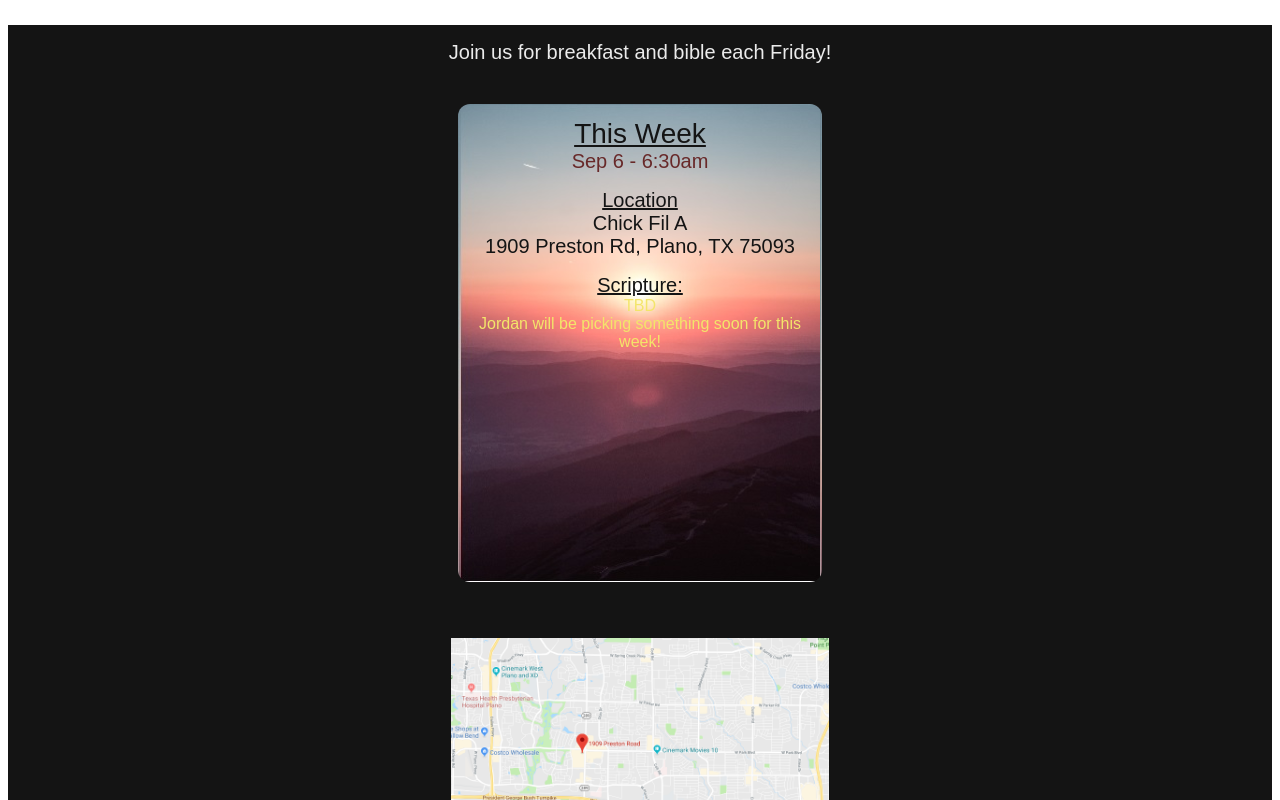
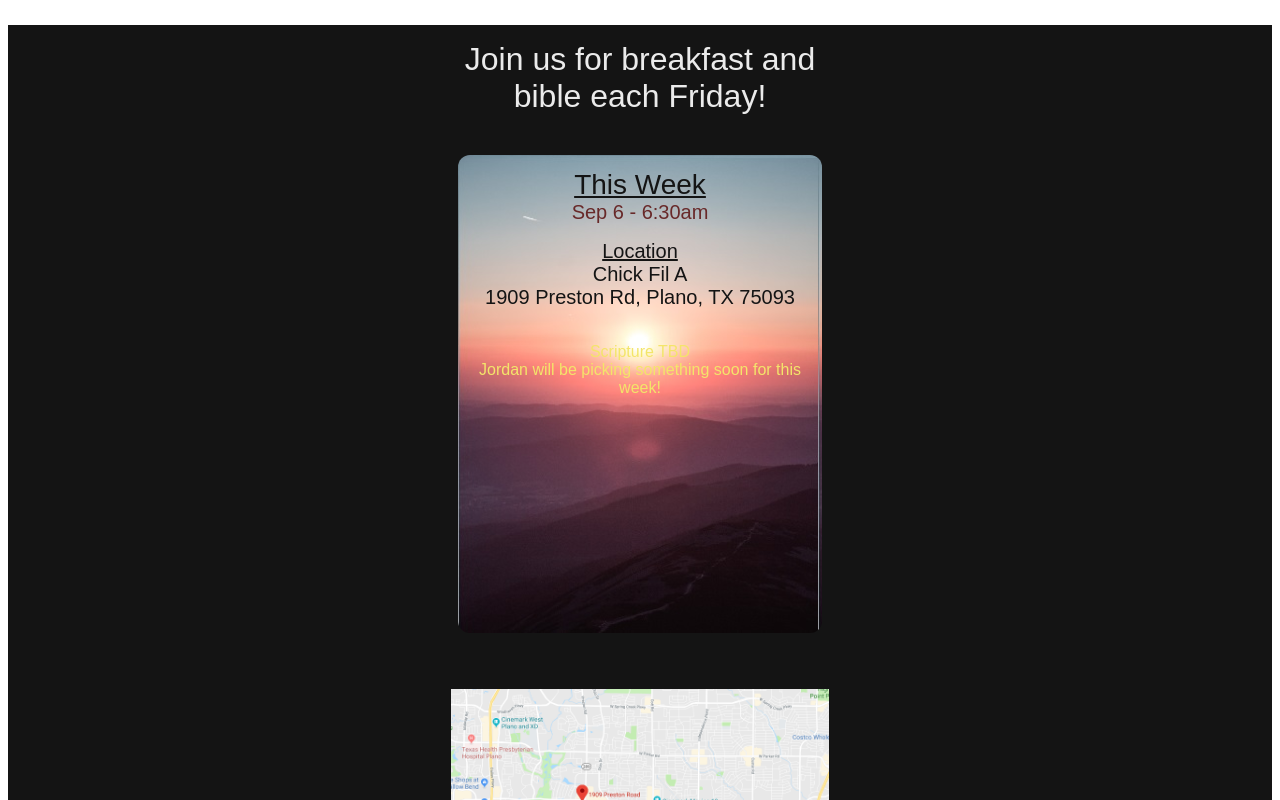
Before and after one commit to bransonsmith/FridayBreakfast, an Angular app: page / in a window 1280 px wide. Shown: the top 800 px of the page. Built offline with nearby package versions, Linux system fonts and the light colour scheme; a web font is replaced by a local one.

Commit message:
clean up

```diff
--- a/src/app/app.component.css
+++ b/src/app/app.component.css
@@ -24,6 +24,8 @@ html {
     color: white;
 }
 
+
+
 .container {
     max-width: 450px;
     margin: 25px auto;
@@ -37,6 +39,10 @@ html {
     color: var(--light);
     margin-top: 0px;
     padding-top: 16px;
+}
+
+.first-line {
+    font-size: 32px;
 }
 
 .footer {
@@ -82,6 +88,7 @@ li {
 .scripture {
     font-size: 16px;
     color: #f3e56a;
+    padding-top: 34px;
 }
 
 .subscript {
--- a/src/app/app.component.html
+++ b/src/app/app.component.html
@@ -9,14 +9,14 @@
   <div class="mobile-container">
     <div class="container">
       <div class="content">
-          Join us for breakfast and bible each Friday!
+          <div class="first-line">Join us for breakfast and bible each Friday!</div>
 
           <div class="this-week">
             <div class="title">This Week</div>
             <div class="time">Sep 6 - 6:30am</div>
             <div class="precol">Location</div> Chick Fil A <br>1909 Preston Rd, Plano, TX 75093
-            <div class="precol">Scripture:</div><div class="scripture">TBD</div>
-              <div class="scripture"> Jordan will be picking something soon for this week!
+            <div class="scripture">Scripture TBD <br>
+              Jordan will be picking something soon for this week!
             </div>
           </div>
 
```
Also changed, not shown: src/assets/morning-this-week.jpg.
